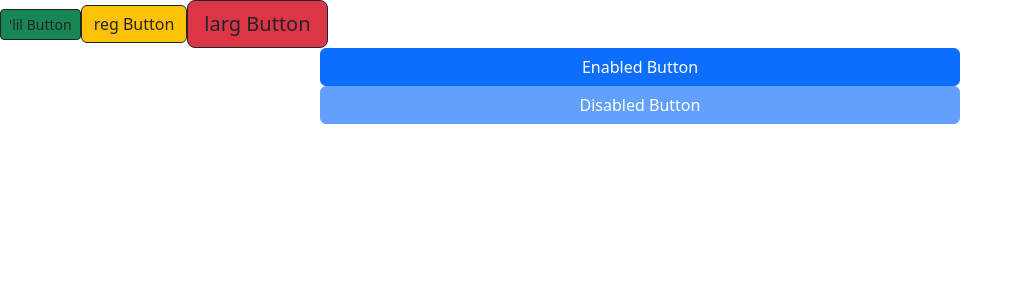
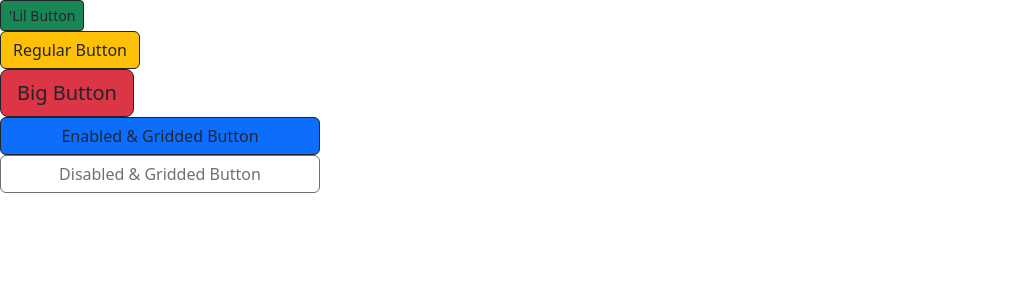
Before and after one commit to ElizaWymer/Finance-Tracker-WebProject, a React (Vite) app: page / in a window 1280 px wide. Shown: the top 300 px of the page, without its empty margins (0-1023 px from the left). Built offline with nearby package versions, Linux system fonts and the light colour scheme; the HTML template or start-up script is replaced by a standard one.

Commit message:
Added disable parameter for buttons

```diff
--- a/src/App.tsx
+++ b/src/App.tsx
@@ -9,7 +9,43 @@ function App() {
         outline="dark"
         size="sm"
       >
-        Button
+        'Lil
+      </ButtonComponent>
+
+      <ButtonComponent
+        buttonClicked={() => console.log("Clicked")}
+        colour="warning"
+        outline="dark"
+      >
+        Regular
+      </ButtonComponent>
+
+      <ButtonComponent
+        buttonClicked={() => console.log("Clicked")}
+        colour="danger"
+        outline="dark"
+        size="lg"
+      >
+        Big
+      </ButtonComponent>
+
+      <ButtonComponent
+        buttonClicked={() => console.log("Clicked")}
+        colour="primary"
+        outline="dark"
+        gridshit="d-grid gap-2 col-3 mx-auto"
+      >
+        Enabled & Gridded
+      </ButtonComponent>
+
+      <ButtonComponent
+        buttonClicked={() => console.log("Clicked")}
+        colour="primary"
+        outline="dark"
+        gridshit="d-grid gap-2 col-3 mx-auto"
+        disable={true}
+      >
+        Disabled & Gridded
       </ButtonComponent>
     </div>
   );
--- a/src/components/ButtonComponent.tsx
+++ b/src/components/ButtonComponent.tsx
@@ -1,42 +1,39 @@
-import { ReactNode } from "react";
-
 interface Props {
   buttonClicked: () => void;
   children: string;
-  colour?: "primary" | "secondary" | "success" | "danger";
+  colour: "primary" | "secondary" | "success" | "warning" | "danger";
+  disable?: boolean;
+  gridshit?: string;
   outline: string;
-  size: string;
+  size?: "sm" | "lg";
 }
 
 const ButtonComponent = ({
   buttonClicked,
   children,
   colour = "primary",
+  disable,
+  gridshit,
   outline,
   size,
 }: Props) => {
   return (
     <div>
       <button
-        type="button"
         className={
-          "btn btn-" + colour + " btn-outline-" + outline + " btn-" + size
+          "btn btn-" +
+          colour +
+          " btn-outline-" +
+          outline +
+          " btn-" +
+          size +
+          " btn-" +
+          gridshit
         }
+        disabled={disable ? true : false}
         onClick={buttonClicked}
       >
-        'lil {children}
-      </button>
-      <button className="btn btn-warning btn-outline-dark">
-        reg {children}
-      </button>
-      <button className="btn btn-danger btn-outline-dark btn-lg">
-        larg {children}
-      </button>
-      <button className="btn btn-primary d-grid gap-2 col-6 mx-auto">
-        Enabled {children}
-      </button>
-      <button className="btn btn-primary d-grid gap-2 col-6 mx-auto" disabled>
-        Disabled {children}
+        {children} Button
       </button>
     </div>
   );
```
